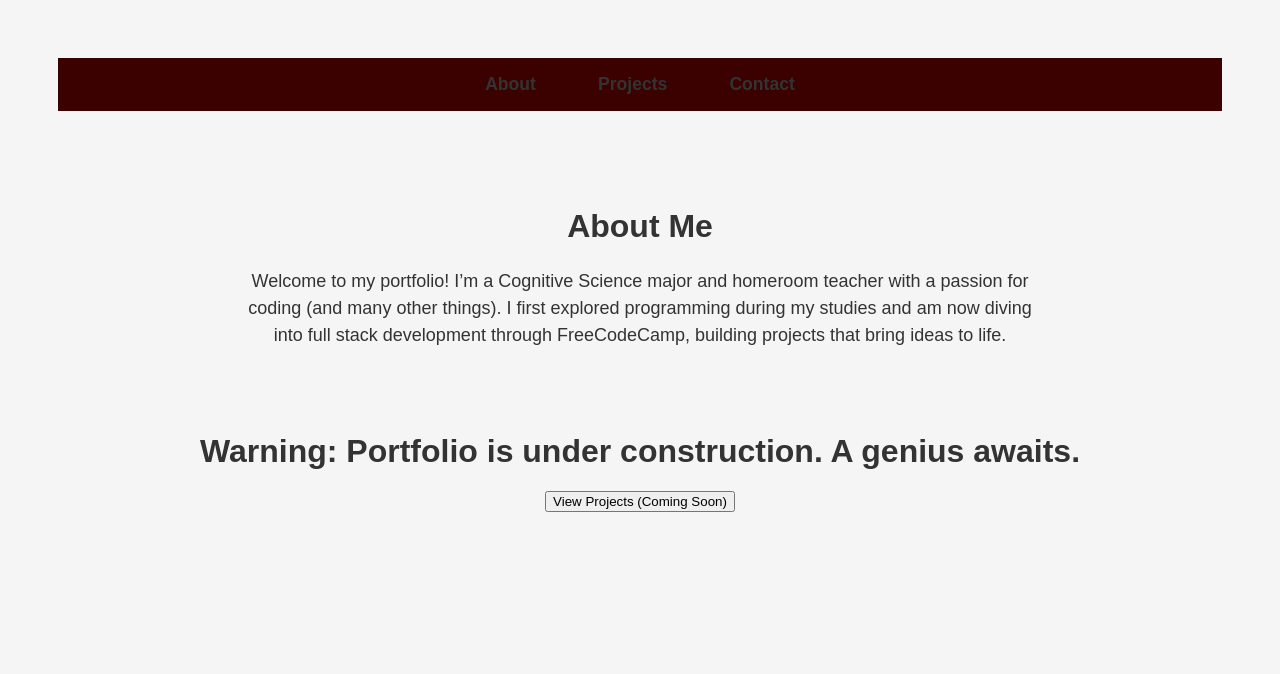
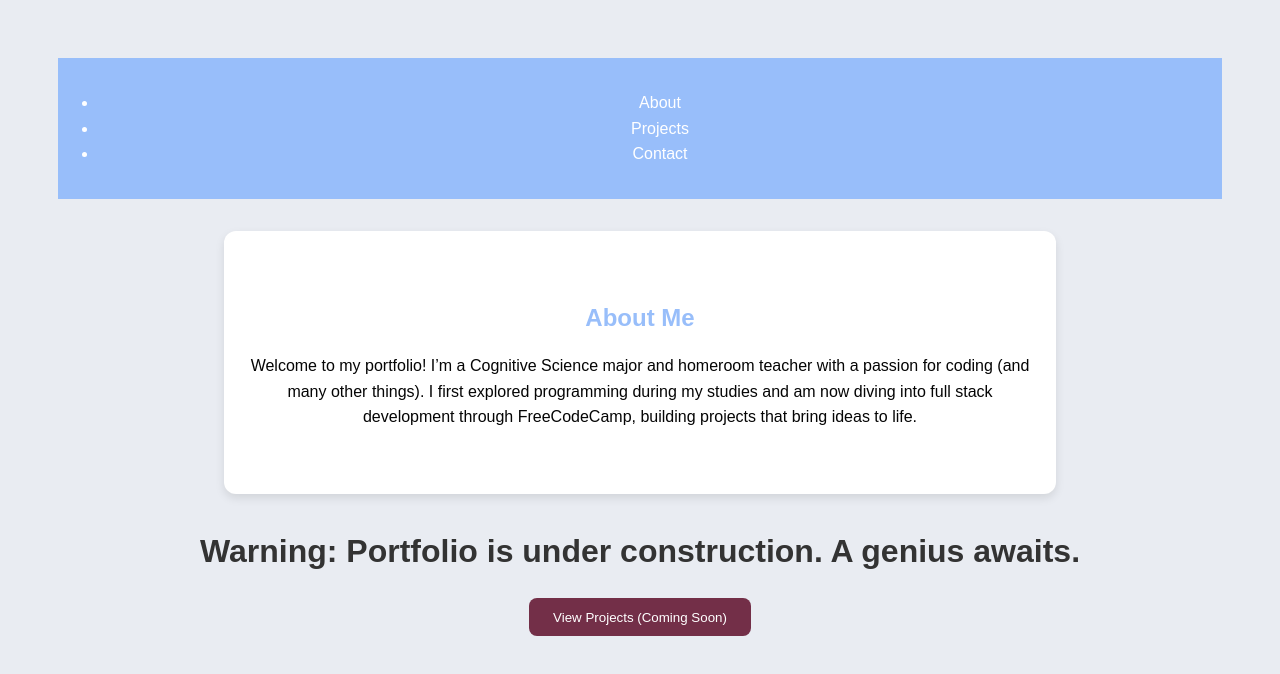
Before and after one commit to sajetauthayakumar/portfolio, a plain HTML site: page index.html in a window 1280 px wide. Drawn offline with Linux system fonts and the light colour scheme.

Commit message:
Update style.css

```diff
--- a/style.css
+++ b/style.css
@@ -1,6 +1,15 @@
+:root {
+  --primary-color: #98befa;   /* light blue */
+  --secondary-color: #e9ecf2; /* whitish gray */
+  --accent-color: #732f48;    /* cherry pinkish */
+  --text-color: #050505;      /* black */
+}
+
 body {
-  font-family: Arial, sans-serif;
-  background-color: #f5f5f5;
+  font-family: 'Poppins', sans-serif;
+  background-color: var(--secondary-color);
+  color: var(--text-color);
+  line-height: 1.6;
   text-align: center;
   padding: 50px;
 }
@@ -11,70 +20,52 @@ h1 {
 
 /* Style the header background and text */
 header {
-  background-color: #3B0000;   /* dark background */
-  color: black;             /* text color */
-  padding: 1rem 0;          /* space above and below */
+  background-color: var(--primary-color);
+  color: white;
+  padding: 1rem 0;
   text-align: center;
 }
 
-/* Remove bullets and make nav horizontal */
-nav ul {
-  list-style: none;          /* removes bullet points */
-  margin: 0;
-  padding: 0;
-  display: flex;             /* makes list items appear in a row */
-  justify-content: center;   /* centers them horizontally */
-  gap: 2rem;                 /* space between each item */
+nav a {
+  color: white;
+  text-decoration: none;
+  margin: 0 10px;
+  font-weight: 500;
 }
 
-/* Style the links */
-nav a {
-  color: white;              /* font color */
-  text-decoration: none;     /* removes underline */
-  font-weight: bold;
-  font-size: 1.1rem;
+nav a:hover {
+  color: var(--accent-color);
+  transition: color 0.3s;
 }
 
-/* Optional: hover effect for interactivity */
-nav a:hover {
-  color: #FFE6E6;            /* change link color on hover */
-  border-bottom: 2px solid #0077cc; /* underline effect */
-}
-
-
+/* About Section */
 #about {
-  font-size: 18px;
-  line-height: 1.5;
-  color: #333;
+  background-color: white;
+  padding: 3rem 1rem;
+  text-align: center;
+  max-width: 800px;
   margin: 2rem auto;
-  padding: 2rem;
-  max-width: 800px;
-  width: 90%;
+  border-radius: 12px;
+  box-shadow: 0 4px 10px rgba(0,0,0,0.1);
 }
 
 #about h2 {
-  font-size: 2rem;
+  color: var(--primary-color);
   margin-bottom: 1rem;
 }
 
-
-#about p {
-  margin-bottom: 20px;
+/* Buttons */
+button, .btn {
+  background-color: var(--accent-color);
+  color: white;
+  padding: 0.7rem 1.5rem;
+  border: none;
+  border-radius: 8px;
+  cursor: pointer;
 }
 
-#button {
-  background-color: #750000;
-  color: white;
-  border: none;
-  padding: 10px 20px;
-  border-radius: 8px;
-  cursor: pointer;
-  transition: background-color 0.3s ease, transform 0.2s ease;
+button:hover, .btn:hover {
+  background-color: #ea580c; /* darker orange */
+  transform: scale(1.05);
+  transition: 0.3s;
 }
-
-
-nav a {
-  color: #333;
-  padding: 10px 15px;
-  transition: color 0.3s ease, border-bottom 0.3s ease;
-}
```
